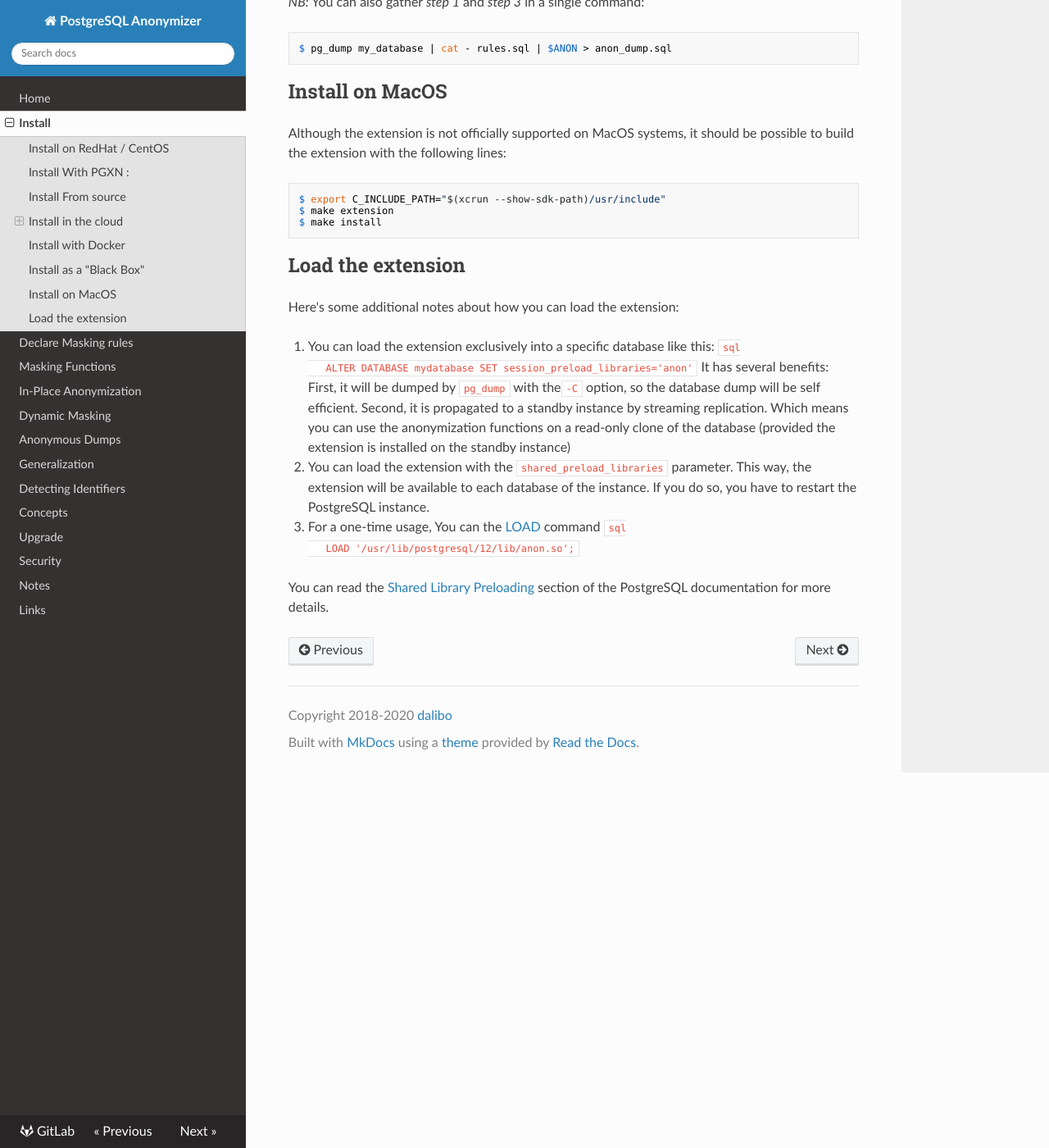
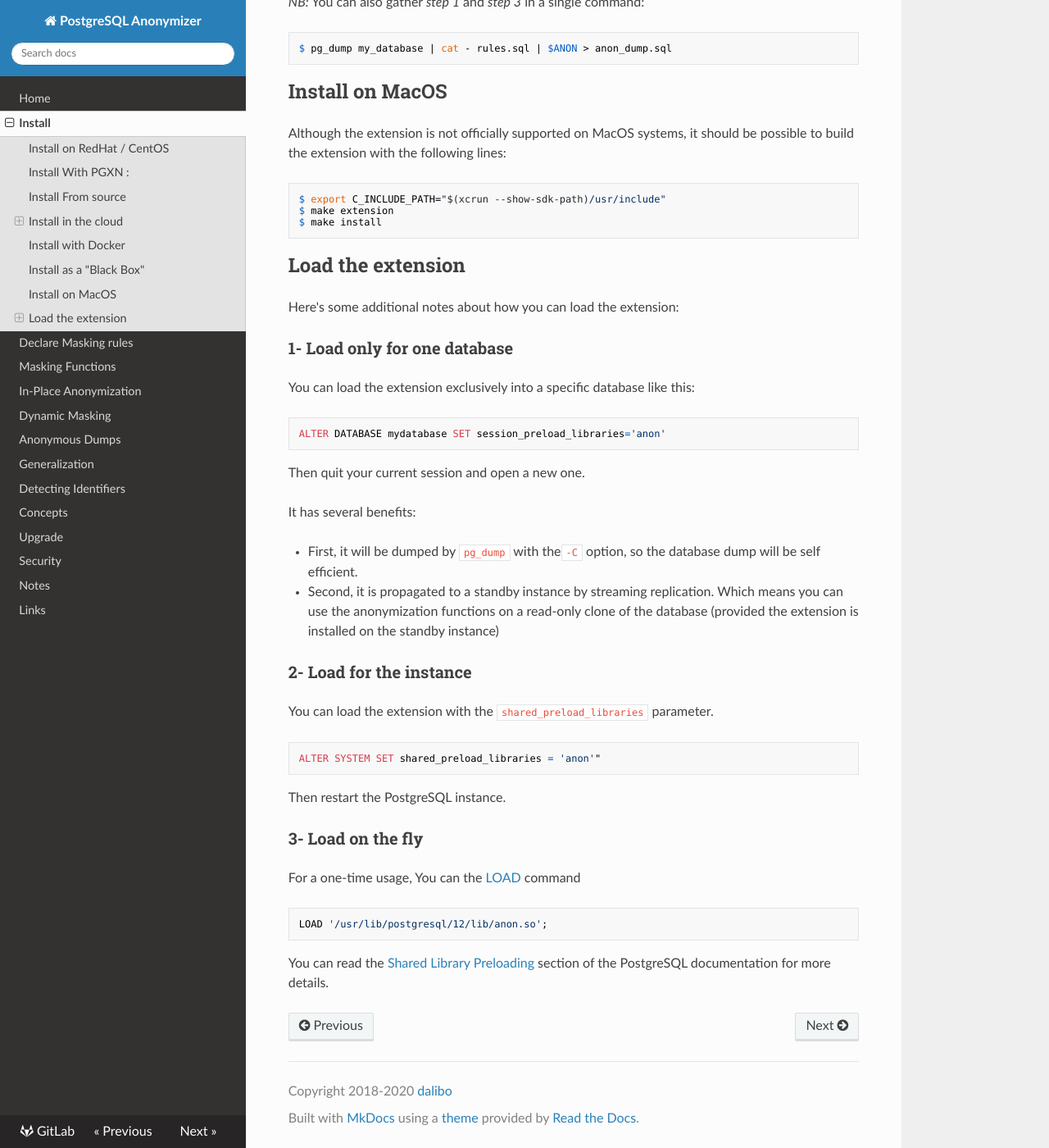
Before and after one commit to neondatabase/postgresql_anonymizer, an MkDocs documentation site: the page built from docs/INSTALL.md, in a window 1280 px wide and 1400 px high, scrolled down 4806 px. Shown: the whole window at 82% size. Built offline with MkDocs 1.6.1, drawn with Linux system fonts in a browser that asks for light colours; nearby versions of some CDN libraries.

Commit message:
[doc] improve load doc

````diff
--- a/docs/INSTALL.md
+++ b/docs/INSTALL.md
@@ -306,24 +306,43 @@ Load the extension
 
 Here's some additional notes about how you can load the extension:
 
-1. You can load the extension exclusively into a specific database like this:
-   ```sql
-   ALTER DATABASE mydatabase SET session_preload_libraries='anon'
-   ```
-   It has several benefits:  First, it will be dumped by `pg_dump` with the`-C`
-   option, so the database dump will be self efficient. Second, it is propagated
-   to a standby instance by streaming replication. Which means you can use the
-   anonymization functions on a read-only clone of the database (provided the
-   extension is installed on the standby instance)
+### 1- Load only for one database
 
-2. You can load the extension with the `shared_preload_libraries` parameter.
-   This way, the extension will be available to each database of the instance.
-   If you do so, you have to restart the PostgreSQL instance.
+You can load the extension exclusively into a specific database like this:
 
-3. For a one-time usage, You can the [LOAD] command
-   ```sql
-   LOAD '/usr/lib/postgresql/12/lib/anon.so';
-   ```
+```sql
+ALTER DATABASE mydatabase SET session_preload_libraries='anon'
+```
+
+Then quit your current session and open a new one.
+
+It has several benefits:
+
+* First, it will be dumped by `pg_dump` with the`-C` option, so the database
+  dump will be self efficient.
+
+* Second, it is propagated to a standby instance by streaming replication.
+  Which means you can use the anonymization functions on a read-only clone
+  of the database (provided the extension is installed on the standby instance)
+
+### 2- Load for the instance
+
+You can load the extension with the `shared_preload_libraries` parameter.
+
+```sql
+ALTER SYSTEM SET shared_preload_libraries = 'anon'"
+```
+
+Then restart the PostgreSQL instance.
+
+
+### 3- Load on the fly
+
+For a one-time usage, You can the [LOAD] command
+
+```sql
+LOAD '/usr/lib/postgresql/12/lib/anon.so';
+```
 
 You can read the [Shared Library Preloading] section of the PostgreSQL documentation
 for more details.
````
